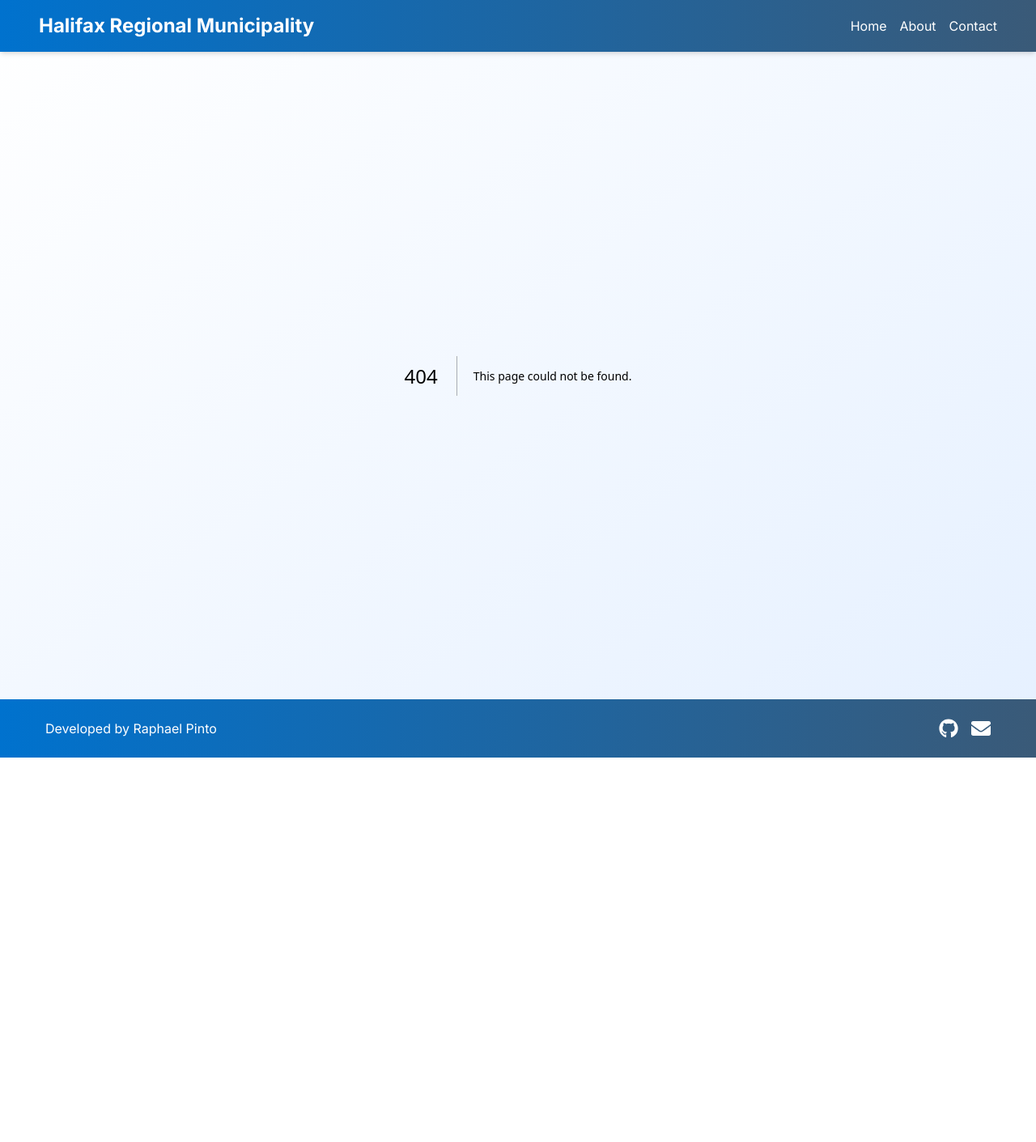
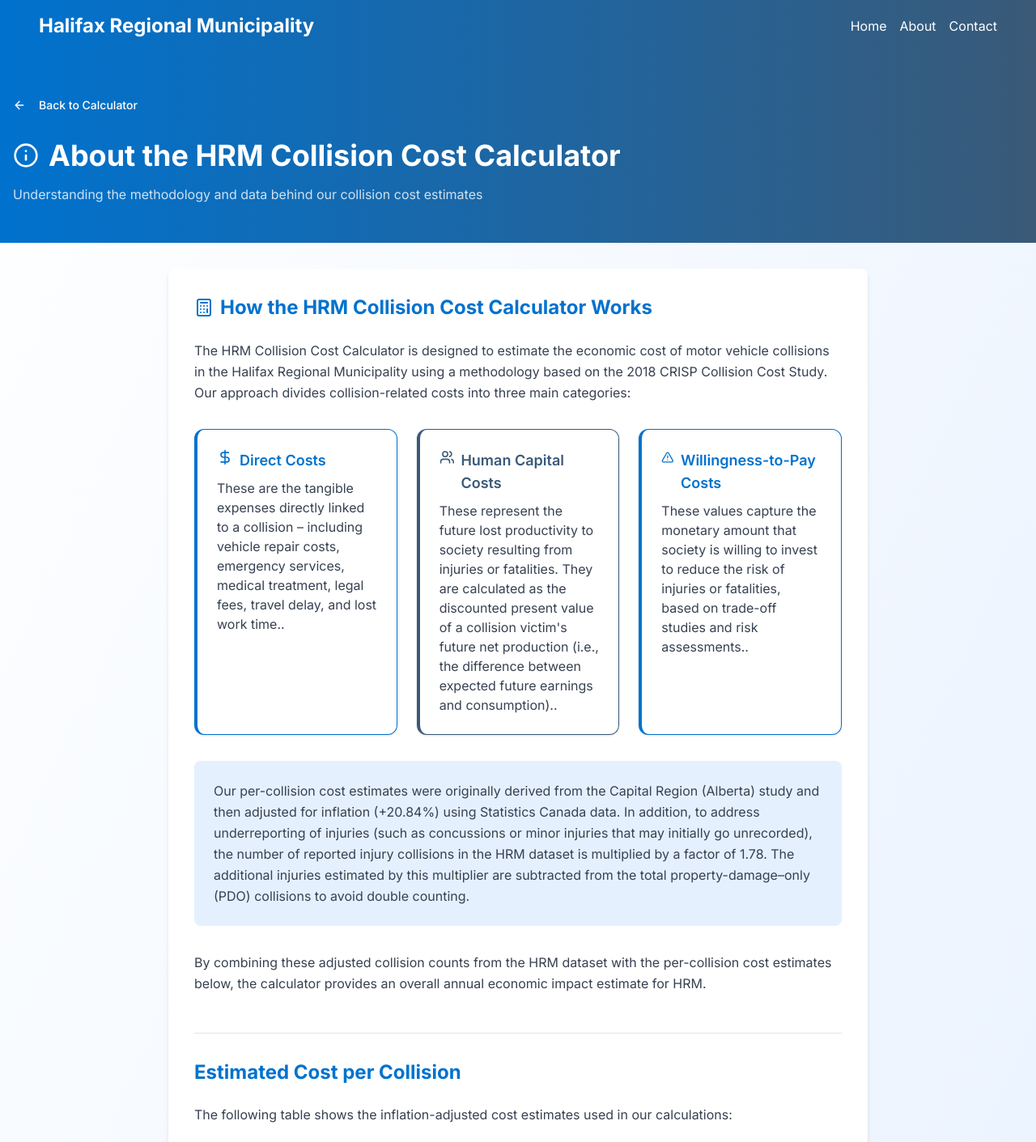
Before and after one commit to Raff29/hrm-collision-cost-calculator, a Next.js app: page /about in a window 1280 px wide. Before the commit this address had no page. Shown: the top 1411 px of the page at 81% size. Before the commit the page ends 936 px from the top, so only its background shows below. Built offline with nearby package versions, Linux system fonts and the light colour scheme.

Commit message:
add About page with detailed content and structure

```diff
--- /dev/null
+++ b/app/about/page.tsx
@@ -0,0 +1,195 @@
+import {
+  Info,
+  ArrowLeft,
+  Calculator,
+  AlertTriangle,
+  DollarSign,
+  Users,
+} from "lucide-react";
+import Link from "next/link";
+import { Button } from "@/components/ui/button";
+import { Card, CardContent } from "@/components/ui/card";
+import {
+  Table,
+  TableBody,
+  TableCell,
+  TableHead,
+  TableHeader,
+  TableRow,
+} from "@/components/ui/table";
+import { Separator } from "@/components/ui/separator";
+import { aboutContent } from "../content/about";
+
+export default function AboutPage() {
+  return (
+    <main className="flex-grow">
+      <div className="bg-gradient-to-r from-hrm-blue to-hrm-accent text-white py-12">
+        <div className="container mx-auto px-4">
+          <div className="flex items-center mb-6">
+            <Link href="/">
+              <Button
+                variant="ghost"
+                className="text-white hover:bg-white/20 p-0 mr-4"
+              >
+                <ArrowLeft className="h-5 w-5 mr-2" />
+                Back to Calculator
+              </Button>
+            </Link>
+          </div>
+          <h1 className="text-3xl md:text-4xl font-bold flex items-center">
+            <Info className="h-8 w-8 mr-3" />
+            {aboutContent.hero.title}
+          </h1>
+          <p className="mt-4 text-white/80 max-w-3xl">
+            {aboutContent.hero.subtitle}
+          </p>
+        </div>
+      </div>
+
+      <div className="container mx-auto px-4 py-8 max-w-4xl">
+        <div className="bg-white rounded-lg shadow-md p-6 md:p-8">
+          <section className="mb-12">
+            <h2 className="text-2xl font-bold text-hrm-blue mb-6 flex items-center">
+              <Calculator className="h-6 w-6 mr-2" />
+              {aboutContent.howItWorks.title}
+            </h2>
+
+            <p className="mb-6 text-gray-700 leading-relaxed">
+              {aboutContent.howItWorks.description}
+            </p>
+
+            <div className="grid md:grid-cols-3 gap-6 my-8">
+              {aboutContent.howItWorks.categories.map((category, index) => (
+                <Card
+                  key={index}
+                  className={`border-l-4 ${
+                    index % 2 === 0 ? "border-hrm-blue" : "border-hrm-accent"
+                  }`}
+                >
+                  <CardContent className="pt-6">
+                    <h3
+                      className={`font-semibold ${
+                        index % 2 === 0 ? "text-hrm-blue" : "text-hrm-accent"
+                      }  text-lg mb-2 flex items-cente`}
+                    >
+                      {index === 0 && <DollarSign className="h-5 w-5 mr-2" />}
+                      {index === 1 && <Users className="h-5 w-5 mr-2" />}
+                      {index === 2 && (
+                        <AlertTriangle className="h-5 w-5 mr-2" />
+                      )}
+                      {category.title}
+                    </h3>
+                    <p className="text-gray-700">{category.description}.</p>
+                  </CardContent>
+                </Card>
+              ))}
+            </div>
+
+            <div className="bg-hrm-light p-6 rounded-lg my-8">
+              <p className="text-gray-700 leading-relaxed">
+                {aboutContent.howItWorks.adjustmentInfo}
+              </p>
+            </div>
+
+            <p className="mb-6 text-gray-700 leading-relaxed">
+              {aboutContent.howItWorks.conclusion}
+            </p>
+          </section>
+
+          <Separator className="my-8" />
+
+          <section className="mb-12" id="cost-table">
+            <h2 className="text-2xl font-bold text-hrm-blue mb-6">
+              {aboutContent.costTable.title}
+            </h2>
+            <p className="mb-4 text-gray-700">
+              {aboutContent.costTable.description}
+            </p>
+
+            <div className="overflow-x-auto bg-white rounded-lg border shadow-sm my-6">
+              <Table>
+                <TableHeader>
+                  <TableRow className="bg-gray-50">
+                    <TableHead className="font-semibold w-1/4">
+                      Collision Type
+                    </TableHead>
+                    <TableHead className="text-right font-semibold">
+                      Direct Costs ($)
+                    </TableHead>
+                    <TableHead className="text-right font-semibold">
+                      Human Capital Costs ($)
+                    </TableHead>
+                    <TableHead className="text-right font-semibold">
+                      Willingness-to-Pay Costs ($)
+                    </TableHead>
+                  </TableRow>
+                </TableHeader>
+                <TableBody>
+                  {aboutContent.costTable.data.map((row, index) => (
+                    <TableRow key={index}>
+                      <TableCell className="font-medium">{row.type}</TableCell>
+                      <TableCell className="text-right">{row.direct}</TableCell>
+                      <TableCell className="text-right">
+                        {row.humanCapital}
+                      </TableCell>
+                      <TableCell className="text-right">{row.wtp}</TableCell>
+                    </TableRow>
+                  ))}
+                </TableBody>
+              </Table>
+            </div>
+
+            <div
+              className="bg-yellow-50 border-l-4 border-yellow-400 p-4 rounded-r-md"
+              role="alert"
+            >
+              <p className="text-sm text-gray-700">
+                <span className="font-medium">Note:</span>{" "}
+                {aboutContent.costTable.note}
+              </p>
+            </div>
+          </section>
+
+          <Separator className="my-8" />
+
+          <section className="mb-12">
+            <h2 className="text-2xl font-bold text-hrm-blue mb-6">
+              {aboutContent.methodology.title}
+            </h2>
+
+            <div className="space-y-8">
+              {aboutContent.methodology.sections.map((section, index) => (
+                <div key={index} className="bg-white rounded-lg border p-6">
+                  <h3 className="text-lg font-semibold text-hrm-accent mb-4">
+                    {section.title}
+                  </h3>
+                  <ul className="list-disc list-inside space-y-3 text-gray-700">
+                    {section.points.map((point, i) => (
+                      <li key={i} className="pl-2">
+                        {point}{" "}
+                      </li>
+                    ))}
+                  </ul>
+                </div>
+              ))}
+            </div>
+          </section>
+
+          <div className="bg-hrm-light p-6 rounded-lg mt-8">
+            <p className="text-gray-700 leading-relaxed">
+              {aboutContent.finalNote}
+            </p>
+          </div>
+
+          <div className="mt-12 text-center">
+            <Link href="/">
+              <Button className="bg-hrm-blue hover:bg-hrm-accent">
+                Return to Calculator
+              </Button>
+            </Link>
+          </div>
+        </div>
+      </div>
+    </main>
+  );
+}
```
